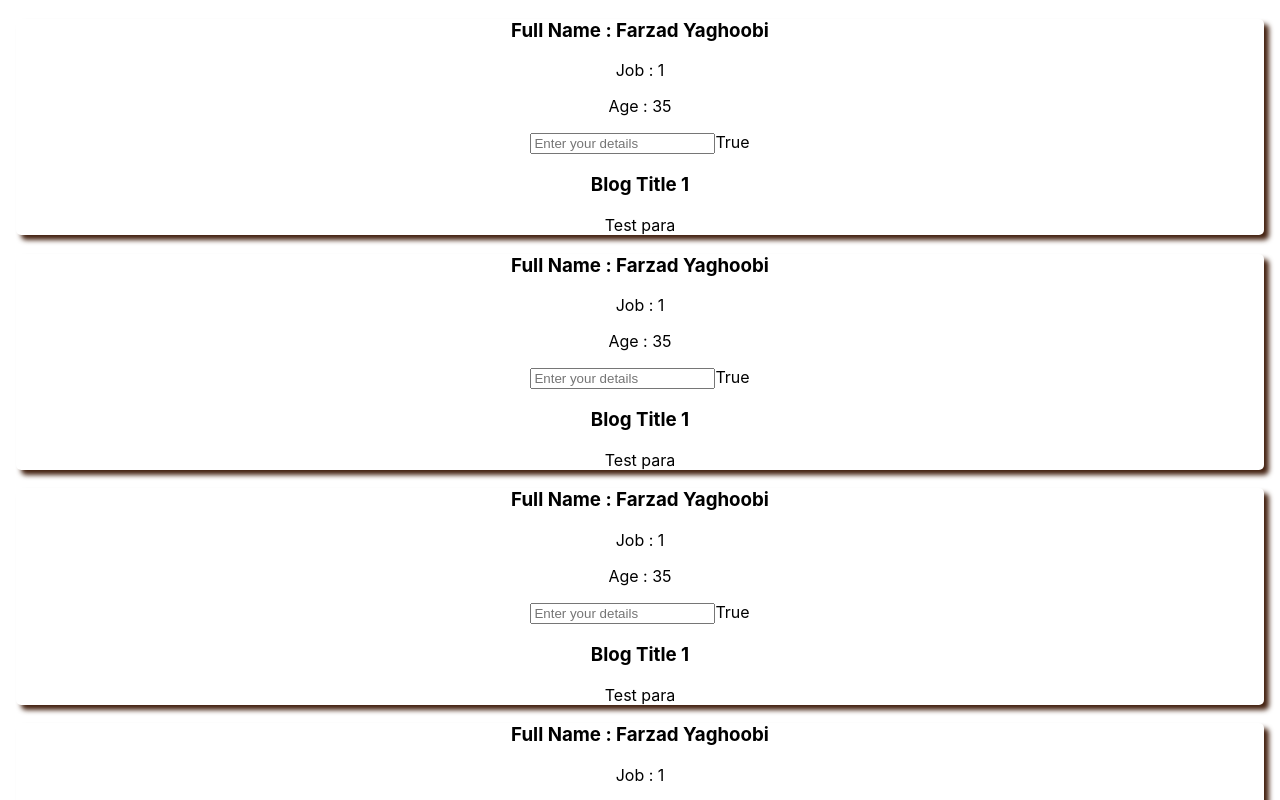
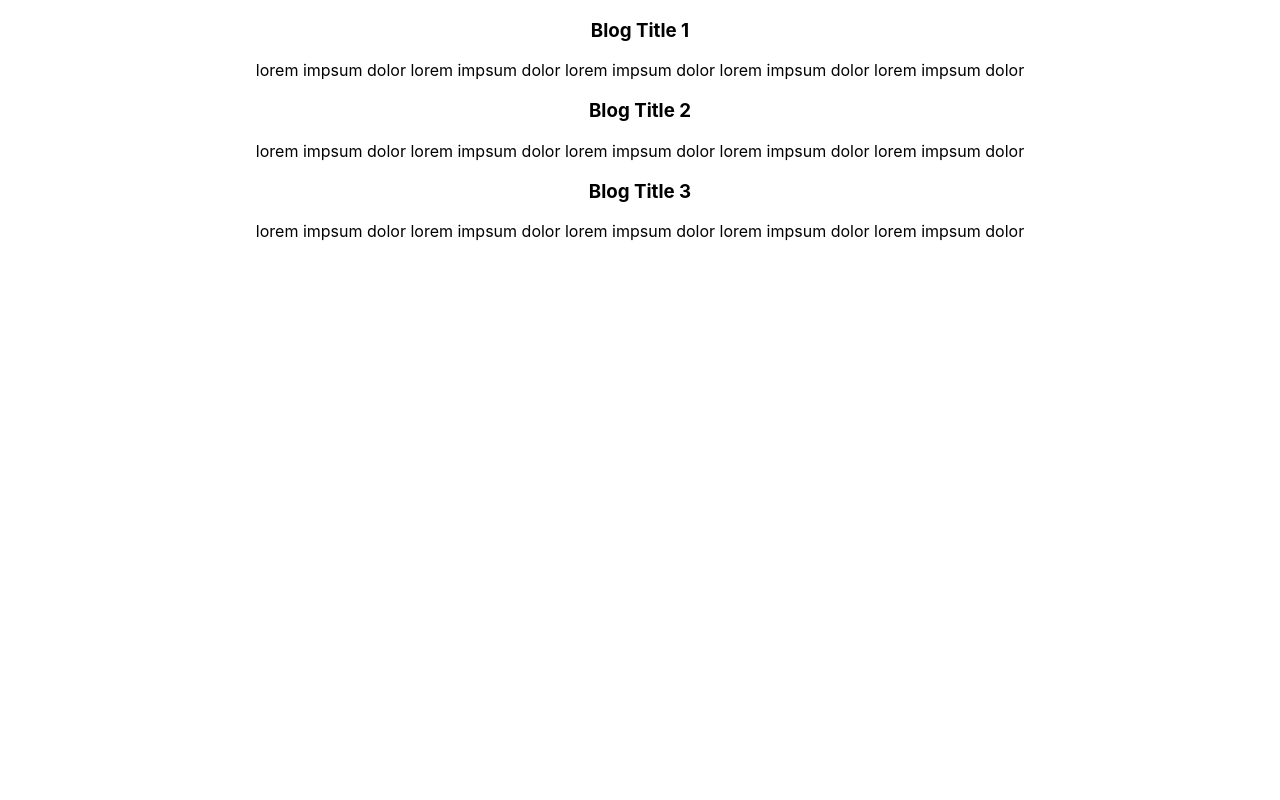
Before and after one commit to Jacobify/first-react-app, a React (Create React App) app: page / in a window 1280 px wide. Shown: the top 800 px of the page. Built offline with nearby package versions, Linux system fonts and the light colour scheme.

Commit message:
Jacobify - custom elements  ( Array )

```diff
--- a/src/App.js
+++ b/src/App.js
@@ -2,77 +2,44 @@
 import './App.css';
 
 function App() {
-  const firstName = "Farzad";
-  const lastName = "Yaghoobi";
-  const inputPlaceHolder = "Enter your details"
-  const myArray = [0,1,2,3]
-  const myObject = {age : 35,name : "Fat Gum"}
-  const getFullName = (firstName,lastName) => `${firstName} ${lastName}`;
-  const styles = {
-    margin : "16px",
-    borderRadius : "5px",
-    boxShadow: "5px 5px 5px #421"
-  }
+  // const firstName = "Farzad";
+  // const lastName = "Yaghoobi";
+  // const inputPlaceHolder = "Enter your details"
+  // const myArray = [0,1,2,3]
+  // const myObject = {age : 35,name : "Fat Gum"}
+  // const getFullName = (firstName,lastName) => `${firstName} ${lastName}`;
+  // const styles = {
+  //   margin : "16px",
+  //   borderRadius : "5px",
+  //   boxShadow: "5px 5px 5px #421"
+  // }
+  const blogArr = [
+    {
+      title:"Blog Title 1",
+      description: "lorem impsum dolor lorem impsum dolor lorem impsum dolor lorem impsum dolor lorem impsum dolor"
+    },
+    {
+      title:"Blog Title 2",
+      description: "lorem impsum dolor lorem impsum dolor lorem impsum dolor lorem impsum dolor lorem impsum dolor"
+    },
+    {
+      title:"Blog Title 3",
+      description: "lorem impsum dolor lorem impsum dolor lorem impsum dolor lorem impsum dolor lorem impsum dolor"
+    }
+];
+  const blogCards = blogArr.map((blog,index)=>{ console.log(blog);
+    return(
+      <div className="BlogCard" key={index}>
+        <h3>{blog.title}</h3>
+        <p>{blog.description}</p>
+      </div>
+    )
+
+  })
+
   return (
     <div className="App">
-      <div style={
-        {
-          margin : "16px",
-          borderRadius : "5px",
-          boxShadow: "5px 5px 5px #421"
-        }
-      }>
-        <h3>Full Name : {getFullName(firstName,lastName)}</h3>
-        <p>Job : {myArray[1]}</p>
-        <p>Age : {myObject.age}</p>
-        <input placeholder={inputPlaceHolder}/>
-        {
-          myArray[2] > 0  ? "True" : "False"
-        }
-        <h3>Blog Title 1</h3>
-        <p>Test para</p>
-      </div>
-      <div style={styles}>
-        <h3>Full Name : {getFullName(firstName,lastName)}</h3>
-        <p>Job : {myArray[1]}</p>
-        <p>Age : {myObject.age}</p>
-        <input placeholder={inputPlaceHolder}/>
-        {
-          myArray[2] > 0  ? "True" : "False"
-        }
-        <h3>Blog Title 1</h3>
-        <p>Test para</p>
-      </div>
-
-      <div className="BlogCard"></div>
-        <div style={
-          {
-            margin : "16px",
-            borderRadius : "5px",
-            boxShadow: "5px 5px 5px #421"
-          }
-        }>
-          <h3>Full Name : {getFullName(firstName,lastName)}</h3>
-          <p>Job : {myArray[1]}</p>
-          <p>Age : {myObject.age}</p>
-          <input placeholder={inputPlaceHolder}/>
-          {
-            myArray[2] > 0  ? "True" : "False"
-          }
-          <h3>Blog Title 1</h3>
-          <p>Test para</p>
-        </div>
-        <div style={styles}>
-          <h3>Full Name : {getFullName(firstName,lastName)}</h3>
-          <p>Job : {myArray[1]}</p>
-          <p>Age : {myObject.age}</p>
-          <input placeholder={inputPlaceHolder}/>
-          {
-            myArray[2] > 0  ? "True" : "False"
-          }
-          <h3>Blog Title 1</h3>
-          <p>Test para</p>
-        </div>
+      {blogCards}
     </div>
   );
 }
```
